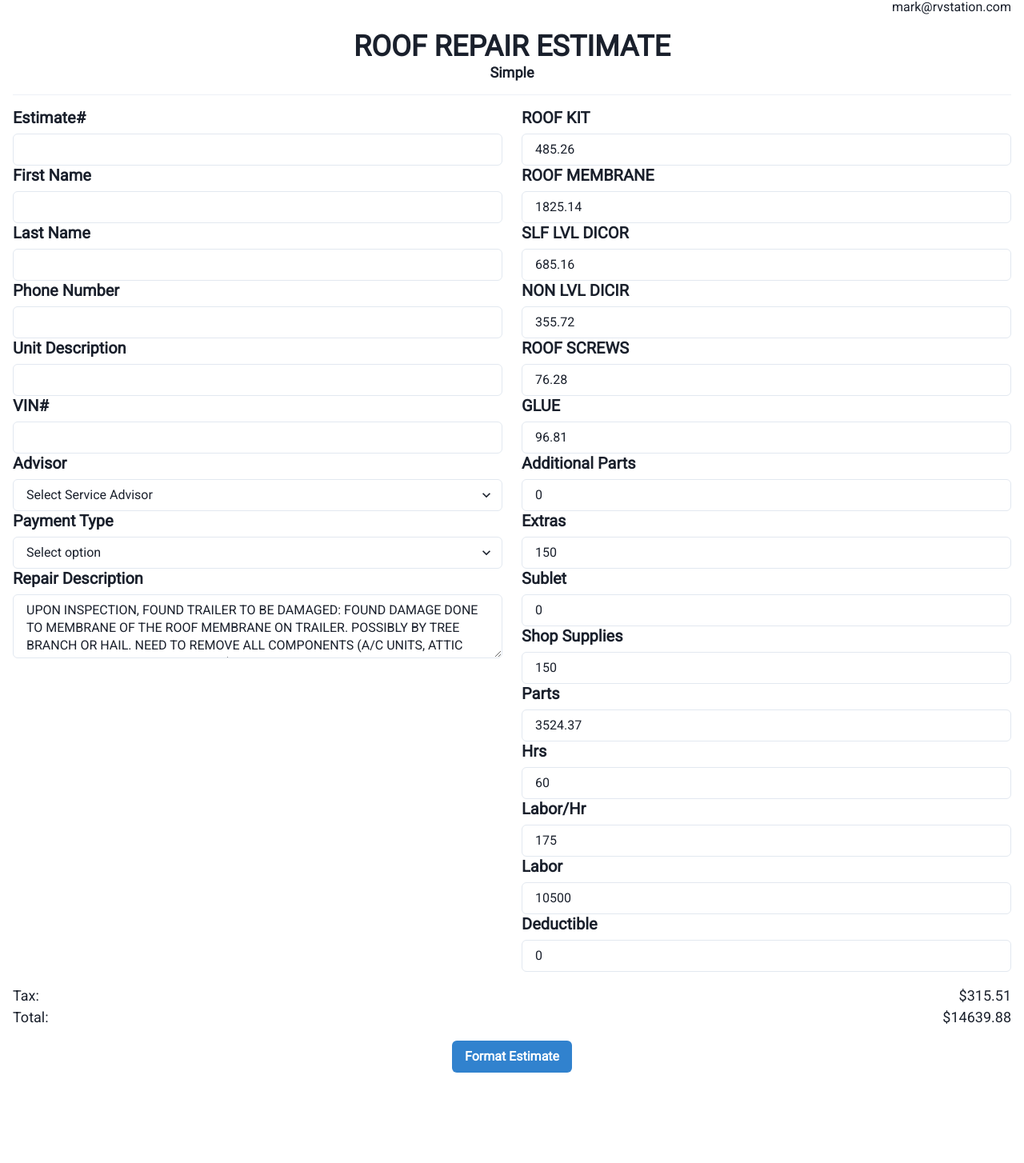
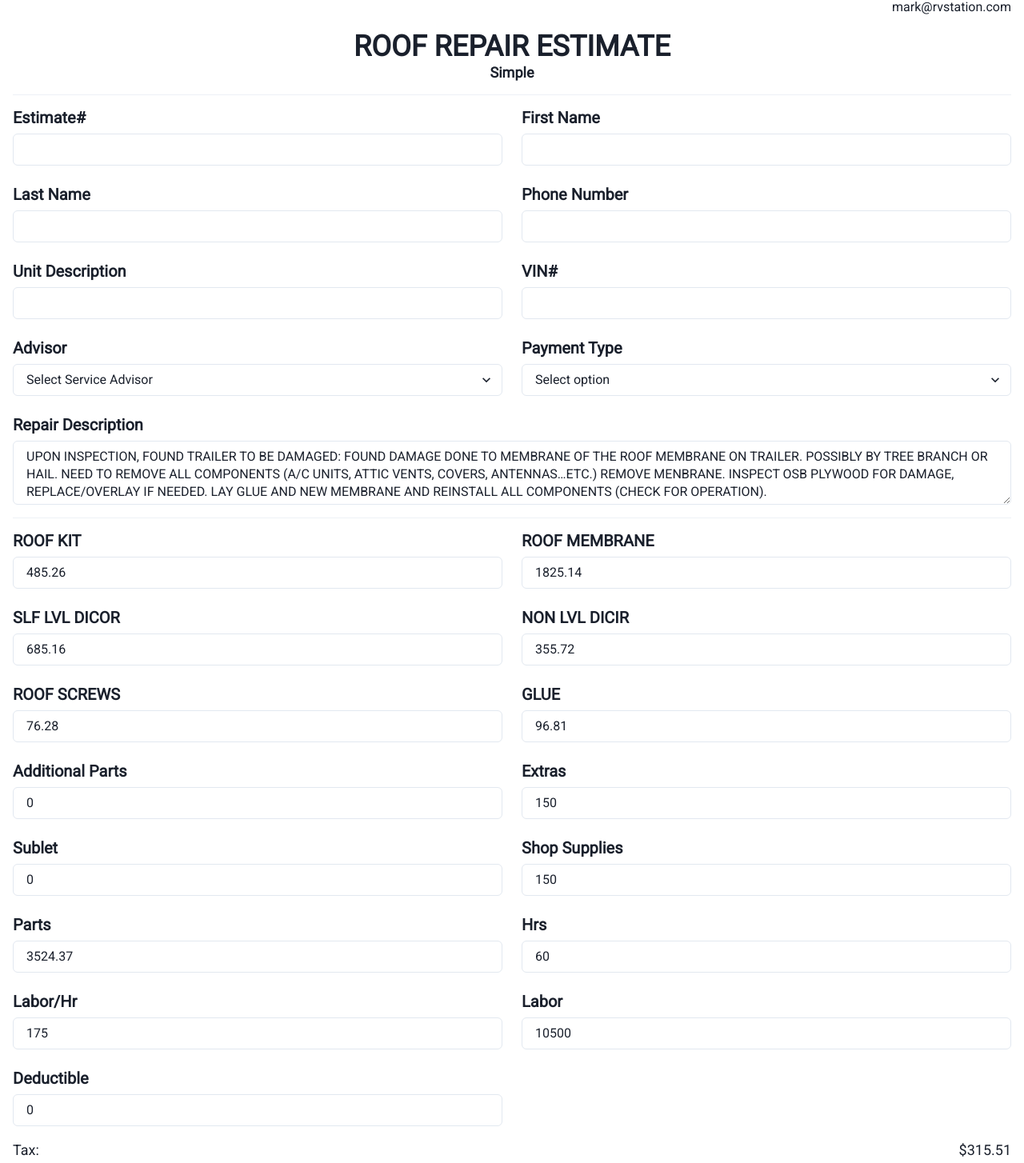
Before and after one commit to GPT-Engineer-App/Roof-Quote-Pro, a React (Vite) app: page / in a window 1280 px wide. Shown: the part 163-1617 px from the top of the page at 80% size. Before the commit the page ends 1544 px from the top, so only its background shows below. Built offline with nearby package versions, Linux system fonts and the light colour scheme.

Commit message:
Reverted to edit 7881cb51-0130-49ea-85d5-dab5f4e466eb: "Updated the layout of the RV Repair Estimate Builder to be more efficient and modern by using a grid layout."

```diff
--- a/src/pages/Index.jsx
+++ b/src/pages/Index.jsx
@@ -1,5 +1,5 @@
 import React, { useState } from "react";
-import { Container, VStack, HStack, Input, Text, Box, Heading, Divider, Select, Textarea, Button, Image, Flex, Grid, GridItem, SimpleGrid } from "@chakra-ui/react";
+import { Container, VStack, HStack, Input, Text, Box, Heading, Divider, Select, Textarea, Button, Image, Flex, Grid, GridItem } from "@chakra-ui/react";
 
 const Index = () => {
   const [parts, setParts] = useState(3524.37);
@@ -85,26 +85,40 @@ Total sum from parts X ${taxRate}% = Tax. Labor cannot be taxed.
           <Text fontSize="lg">Simple</Text>
         </Heading>
         <Divider />
-        <SimpleGrid columns={{ base: 1, md: 2 }} spacing={6} width="100%">
-          <Box>
+        <Grid templateColumns="repeat(2, 1fr)" gap={6} width="100%">
+          <GridItem>
             <Heading as="h2" size="md" mb={2}>Estimate#</Heading>
             <Input type="text" value={estimate} onChange={(e) => setEstimate(e.target.value)} />
+          </GridItem>
+          <GridItem>
             <Heading as="h2" size="md" mb={2}>First Name</Heading>
             <Input type="text" value={firstName} onChange={(e) => setFirstName(e.target.value)} />
+          </GridItem>
+          <GridItem>
             <Heading as="h2" size="md" mb={2}>Last Name</Heading>
             <Input type="text" value={lastName} onChange={(e) => setLastName(e.target.value)} />
+          </GridItem>
+          <GridItem>
             <Heading as="h2" size="md" mb={2}>Phone Number</Heading>
             <Input type="text" value={phoneNumber} onChange={(e) => setPhoneNumber(e.target.value)} />
+          </GridItem>
+          <GridItem>
             <Heading as="h2" size="md" mb={2}>Unit Description</Heading>
             <Input type="text" value={unitDescription} onChange={(e) => setUnitDescription(e.target.value)} />
+          </GridItem>
+          <GridItem>
             <Heading as="h2" size="md" mb={2}>VIN#</Heading>
             <Input type="text" value={vin} onChange={(e) => setVin(e.target.value)} />
+          </GridItem>
+          <GridItem>
             <Heading as="h2" size="md" mb={2}>Advisor</Heading>
             <Select placeholder="Select Service Advisor" value={advisor} onChange={(e) => setAdvisor(e.target.value)}>
               <option value="Mark.W">Mark.W</option>
               <option value="Alicia.E">Alicia.E</option>
               <option value="Hunter.S">Hunter.S</option>
             </Select>
+          </GridItem>
+          <GridItem>
             <Heading as="h2" size="md" mb={2}>Payment Type</Heading>
             <Select placeholder="Select option" value={customerPayType} onChange={(e) => setCustomerPayType(e.target.value)}>
               <option value="extWarranty">Ext Warranty</option>
@@ -112,42 +126,75 @@ Total sum from parts X ${taxRate}% = Tax. Labor cannot be taxed.
               <option value="rvStation">RV Station</option>
               <option value="warranty">Warranty</option>
             </Select>
+          </GridItem>
+          <GridItem colSpan={2}>
             <Heading as="h2" size="md" mb={2}>Repair Description</Heading>
             <Textarea value={repairDescription} onChange={(e) => setRepairDescription(e.target.value)} />
-          </Box>
-          <Box>
+          </GridItem>
+        </Grid>
+        <Divider />
+        <Grid templateColumns="repeat(2, 1fr)" gap={6} width="100%">
+          <GridItem>
             <Heading as="h2" size="md" mb={2}>ROOF KIT</Heading>
             <Input type="number" value={roofKit} onChange={(e) => setRoofKit(parseFloat(e.target.value))} />
+          </GridItem>
+          <GridItem>
             <Heading as="h2" size="md" mb={2}>ROOF MEMBRANE</Heading>
             <Input type="number" value={roofMembrane} onChange={(e) => setRoofMembrane(parseFloat(e.target.value))} />
+          </GridItem>
+          <GridItem>
             <Heading as="h2" size="md" mb={2}>SLF LVL DICOR</Heading>
             <Input type="number" value={slfLvlDicor} onChange={(e) => setSlfLvlDicor(parseFloat(e.target.value))} />
+          </GridItem>
+          <GridItem>
             <Heading as="h2" size="md" mb={2}>NON LVL DICIR</Heading>
             <Input type="number" value={nonLvlDicir} onChange={(e) => setNonLvlDicir(parseFloat(e.target.value))} />
+          </GridItem>
+          <GridItem>
             <Heading as="h2" size="md" mb={2}>ROOF SCREWS</Heading>
             <Input type="number" value={roofScrews} onChange={(e) => setRoofScrews(parseFloat(e.target.value))} />
+          </GridItem>
+          <GridItem>
             <Heading as="h2" size="md" mb={2}>GLUE</Heading>
             <Input type="number" value={glue} onChange={(e) => setGlue(parseFloat(e.target.value))} />
+          </GridItem>
+          <GridItem>
             <Heading as="h2" size="md" mb={2}>Additional Parts</Heading>
             <Input type="number" value={additionalParts} onChange={(e) => setAdditionalParts(parseFloat(e.target.value))} />
+          </GridItem>
+          <GridItem>
             <Heading as="h2" size="md" mb={2}>Extras</Heading>
             <Input type="number" value={extras} onChange={(e) => setExtras(parseFloat(e.target.value))} />
+          </GridItem>
+          <GridItem>
             <Heading as="h2" size="md" mb={2}>Sublet</Heading>
             <Input type="number" value={sublet} onChange={(e) => setSublet(parseFloat(e.target.value))} />
+          </GridItem>
+          <GridItem>
             <Heading as="h2" size="md" mb={2}>Shop Supplies</Heading>
             <Input type="number" value={shopSupplies} onChange={(e) => setShopSupplies(parseFloat(e.target.value))} />
+          </GridItem>
+          <GridItem>
             <Heading as="h2" size="md" mb={2}>Parts</Heading>
             <Input type="number" value={parts} onChange={(e) => setParts(parseFloat(e.target.value))} />
+          </GridItem>
+          <GridItem>
             <Heading as="h2" size="md" mb={2}>Hrs</Heading>
             <Input type="number" value={hrs} onChange={(e) => setHrs(parseFloat(e.target.value))} />
+          </GridItem>
+          <GridItem>
             <Heading as="h2" size="md" mb={2}>Labor/Hr</Heading>
             <Input type="number" value={laborRate} onChange={(e) => setLaborRate(parseFloat(e.target.value))} />
+          </GridItem>
+          <GridItem>
             <Heading as="h2" size="md" mb={2}>Labor</Heading>
             <Input type="number" value={calculateLabor()} isReadOnly />
+          </GridItem>
+          <GridItem>
             <Heading as="h2" size="md" mb={2}>Deductible</Heading>
             <Input type="number" value={deductible} onChange={(e) => setDeductible(parseFloat(e.target.value))} />
-          </Box>
-        </SimpleGrid>
+          </GridItem>
+        </Grid>
         <Box width="100%">
           <HStack justifyContent="space-between">
             <Text fontSize="lg">Tax:</Text>
```
